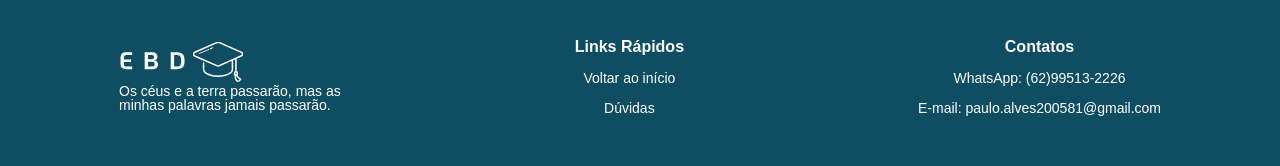
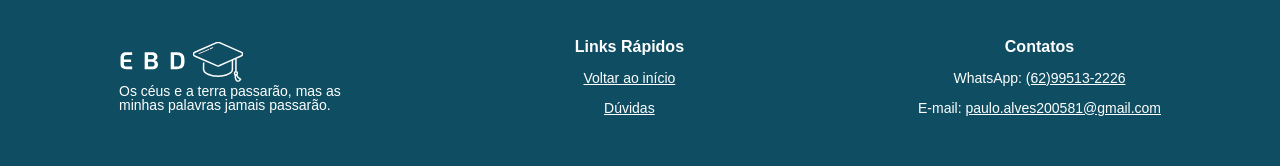
Before and after one commit to PauloAdson/escola-biblica, a React (Create React App) app: page / in a window 1280 px wide. Shown: the part 1790-1956 px from the top of the page. Built offline with nearby package versions, Linux system fonts and the light colour scheme; a web font is replaced by a local one.

Commit message:
alterando a decoração do texto

```diff
--- a/src/components/Footer/styles.css
+++ b/src/components/Footer/styles.css
@@ -40,10 +40,10 @@ div.footer__links p {
 
 div.footer__links a {
     color: var(--cor-secundaria);
+    text-decoration: underline;
 }
 
 div.footer__links a:hover {
-    text-decoration: underline;
     color: var(--cor-secundaria-acao);
 }
 
```
